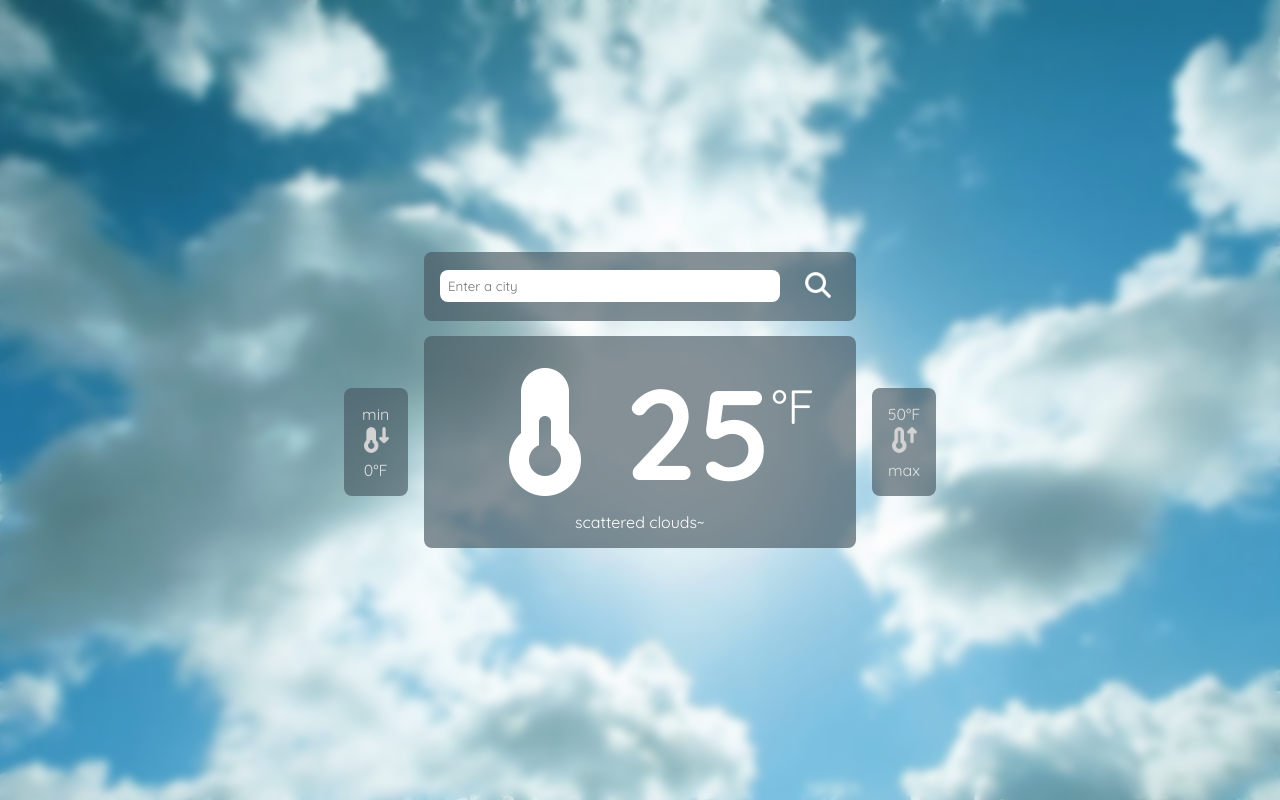
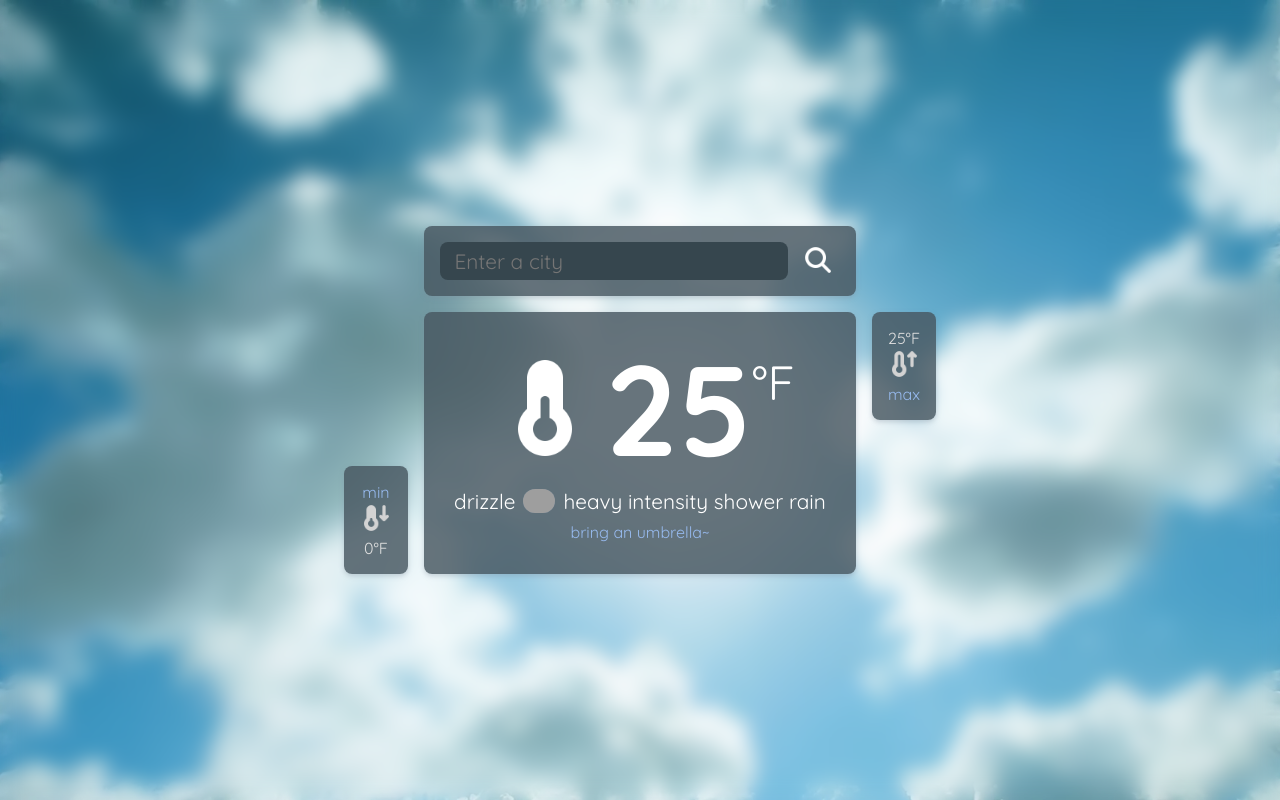
Before and after one commit to sylvia-ww/sylvia-ww.github.io, a web app: file hw3/index.html in a window 1280 px wide. Run offline with its HTML, style and script files only (its server is not run), Linux system fonts and the light colour scheme; grey boxes are pictures that could not be loaded.

```diff
--- a/hw3/css/styles.css
+++ b/hw3/css/styles.css
@@ -7,15 +7,19 @@ body {
 }
 
 :root {
-    --wrapper-bg: rgba(72, 89, 97, 0.66);
+    --wrapper-bg: rgba(72, 87, 97, 0.826);
     --main-bg: rgb(39, 39, 39);
     --faded-white: rgb(223, 223, 223);
+    --text-blue: rgb(150, 185, 237);
+    --bg-blue: rgb(108, 130, 150);
+    --error-color:rgb(255, 214, 143) ;
 }
 html {
     padding: 0;
     margin: 0;
 }
-
+/* started out flexbox, then switched to grid too late, yeah..bit  */
+/* grid container */
 body {
     display: flex;
     flex-direction: column;
@@ -27,7 +31,7 @@ body {
     background-image: url('../img/bg-sunny.jpg');
     background-position: center;
     background-size: cover;
-    backdrop-filter: blur(5px);
+    backdrop-filter: blur(10px);
 
 }
 
@@ -40,24 +44,27 @@ body {
     justify-content: center;
     align-items: center;
     width: min(90vw, 25rem);
-    background: var(--wrapper-bg);
+    background-color: var(--wrapper-bg);
+    backdrop-filter: blur(70px);
     padding: 1rem;
     border-radius: 0.5rem;
     margin: 0.2rem 0;
-    backdrop-filter: blur(70px);
     flex-wrap: wrap;
+    box-shadow: 0px 2px 5px rgba(124, 140, 158, 0.368);
+
 }
 
 .search {
     display: flex;
     flex: 1; /* make search bar stretch */
     align-items: center;
-    justify-content: space-between;
-    align-items: center;
-    background-color: transparent;
+}
+#search-error{
+    color: var(--error-color);
+    margin-top: 0.5rem;
 }
 input:focus {
-    box-shadow: 0 0 2px 2px rgba(151, 161, 177, 0.34);
+    box-shadow: 0 0 2px 1px rgb(141, 160, 191);
 }
 
 .search input {
@@ -66,9 +73,12 @@ input:focus {
     border: none;
     outline: none;
     border-radius: 0.5rem;
-    padding: 0 0.5rem;
+    padding: 0.2rem 0.9rem;
     height: 2rem;
-    margin-right: 1rem;
+    margin-right: 0.5rem;
+    background-color: rgb(54, 70, 78);
+    color: white;
+    font-size: 1.3rem;
 
 }
 
@@ -84,7 +94,7 @@ img {
 }
 
 img.bigger-img{
-    width: 10rem;
+    width: 7.5rem;
 }
 #degree-f {
     align-self: start;
@@ -112,6 +122,32 @@ row {
 }
 #description {
     /* force it to take up a whole row bc flexbox */
+    display: flex;
+    align-items: center;
+    justify-content: center;
     flex-basis: 100%;
-    text-align: center;
+    font-size: 1.3rem;
 }
+
+#weather-icon {
+    background-color: var(--bg-blue);
+    margin: 0 0.5rem;
+    border-radius: 1rem;
+}
+
+#advice {
+    margin: 0.5rem 0 1rem 0;
+
+}
+
+.blue {
+    color: var(--text-blue);
+}
+
+.bottom {
+    align-self: flex-end;
+}
+
+.top {
+    align-self: flex-start
+}
--- a/hw3/index.html
+++ b/hw3/index.html
@@ -12,28 +12,34 @@
 
     <div class="wrapper">
         <div class="search">
-            <input type="text" placeholder="Enter a city">
+            <input id="search-bar" type="text" placeholder="Enter a city">
             <button><img id="search-icon" src="./img/search-icon.png" alt="search icon"></button>
         </div>
+    <div id="search-error"></div>
     </div>
 
 
     <row>
-        <div class="wrapper vertical  text-fade">
-            min
+        <div class="wrapper vertical text-fade bottom">
+            <div class="blue">min</div>
             <div><img src="./img/temp-low.png" alt="lowest temperature"></div>
-            <div class="temp-detail">0°F</div>
+            <div class="temp-detail" id="temp-min">0°F</div>
         </div>
         <div class="wrapper">
             <img class="bigger-img" src="./img/temp-now.png" alt="temperature now">
             <div id="temperature">25</div>
             <div id="degree-f">°F</div>
-            <div id="description">scattered clouds~</div>
+            <div id="description">
+                <span id="w-main">drizzle</span>
+                <img id="weather-icon" src="https://openweathermap.org/payload/api/media/file/09d.png" alt="weather icon">
+                <span id="w-desc">heavy intensity shower rain</span>
+            </div>
+            <div class="blue" id="advice">bring an umbrella~</div>
         </div>
-        <div class="wrapper vertical text-fade">
-            <div class="temp-detail">50°F</div>
+        <div class="wrapper vertical text-fade top">
+            <div id="temp-max">25°F</div>
             <div><img src="./img/temp-high.png" alt="highest temperature"></div>
-            max
+            <div class="blue">max</div>
         </div>
     </row>
 
--- a/hw3/js/script.js
+++ b/hw3/js/script.js
@@ -0,0 +1,124 @@
+const API_KEY = "fe35034c1e10d84ff51e380e97dbc56e";
+const EMPTY_SEARCH_ERROR = "hi please enter a city";
+const CITY_404_ERROR = "this city doesn't exist :( check your spelling?";
+
+// search bar...
+document.querySelector('#search-bar').addEventListener("keydown", (e) => {
+    if(e.key === "Enter") {
+        console.log("weather search initiated");
+        getWeather();
+    }
+});
+document.querySelector('#search-icon').addEventListener("click", getWeather);
+
+
+async function getWeather() {
+    clearError(); // prevenet leftover errors
+    if (isSearchEmpty()) {
+        // hi please enter a city
+        console.log("validation issue: the search is empty :(");
+        displayError(EMPTY_SEARCH_ERROR);
+        return;
+    }
+    else {
+        // calling api
+        let city = document.querySelector('#search-bar').value;
+        let url = `https://api.openweathermap.org/data/2.5/weather?q=${city}&appid=${API_KEY}`;
+        let response = await fetch(url);
+        let data = await response.json();
+
+        if (data.message == 'city not found') {
+            displayError(CITY_404_ERROR);
+        } else {
+            displayWeather(data);
+        }
+    }
+}
+
+function displayWeather(data) {
+    console.log("search successful, displayWeather()..");
+    document.getElementById('temperature') = `${K_to_F_rounded(data.main.temp)}°F`;
+    document.getElementById('temp-min').textContent = `${K_to_F_rounded(data.main.temp_min)}°F`;
+    document.getElementById('temp-max').textContent = `${K_to_F_rounded(data.main.temp_max)}°F`;
+    document.getElementById('w-main').textContent = data.weather[0].main.toLowerCase();
+    document.getElementById('w-desc') = data.weather[0].description;
+    document.getElementById('advice') = getAdvice(data.weather[0].id);
+}
+
+// returns advice :3
+function getAdvice(weather_id) {
+
+}
+
+//todo change background
+
+// returns a boolean
+function isSearchEmpty() {
+    return (document.querySelector('#search-bar').value == '');
+}
+
+function displayError(error_msg) {
+    let error = document.querySelector('#search-error');
+    error.textContent = error_msg;
+    error.style.marginTop = "0.5rem";
+
+}
+function clearError() {
+    let error = document.querySelector('#search-error');
+    error.textContent = '';
+    error.style.marginTop = "0";
+}
+
+function K_to_F_rounded (K) {
+    return Math.round(((K - 273.15) * (9/5)) + 32);
+}
+
+
+
+// sample api call for future referecne
+// {
+//   "coord": {
+//     "lon": -122.4194,
+//     "lat": 37.7749
+//   },
+//   "weather": [
+//     {
+//       "id": 802,
+//       "main": "Clouds",
+//       "description": "scattered clouds",
+//       "icon": "03d"
+//     }
+//   ],
+//   "base": "stations",
+//   "main": {
+//     "temp": 292.27,
+//     "feels_like": 291.93,
+//     "temp_min": 289.95,
+//     "temp_max": 296.18,
+//     "pressure": 1013,
+//     "humidity": 65,
+//     "sea_level": 1013,
+//     "grnd_level": 1010
+//   },
+//   "visibility": 10000,
+//   "wind": {
+//     "speed": 1.34,
+//     "deg": 289,
+//     "gust": 3.58
+//   },
+//   "clouds": {
+//     "all": 43
+//   },
+//   "dt": 1783997874,
+//   "sys": {
+//     "type": 2,
+//     "id": 2017837,
+//     "country": "US",
+//     "sunrise": 1783947496,
+//     "sunset": 1783999932
+//   },
+//   "timezone": -25200,
+//   "id": 5391959,
+//   "name": "San Francisco",
+//   "cod": 200
+// }
```
